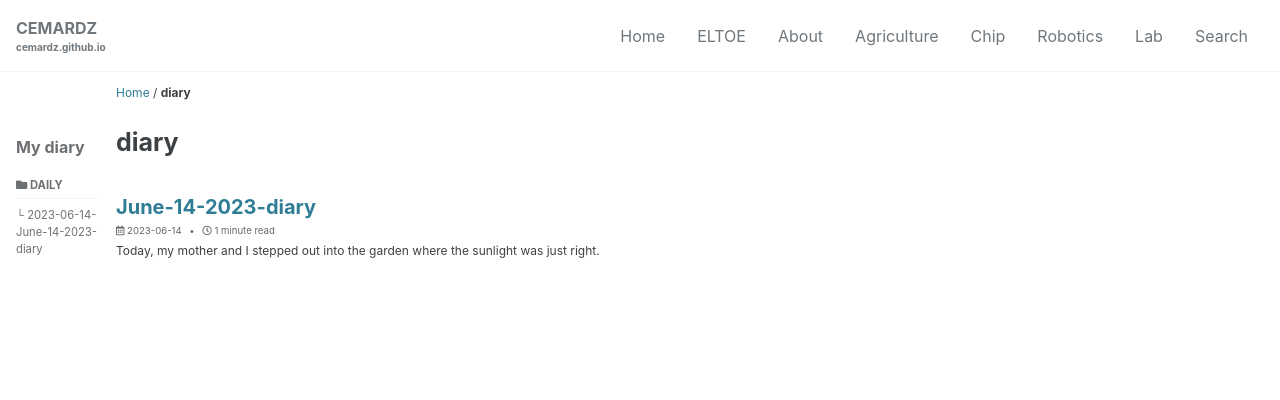
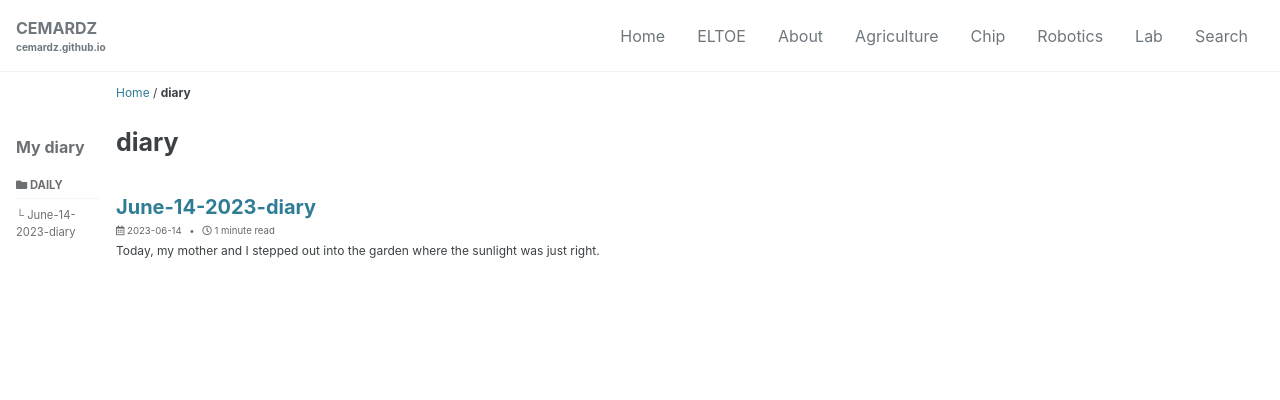
Before and after one commit to cemardz/cemardz.github.io, a Jekyll site: the page built from _pages/diary.md, in a window 1280 px wide. Shown: the top 400 px of the page. Built offline with Jekyll 4.4.1, drawn with Linux system fonts in a browser that asks for light colours; cached includes are drawn as plain includes; some web fonts are replaced.

Commit message:
Update navigation.yml

```diff
--- a/_data/navigation.yml
+++ b/_data/navigation.yml
@@ -103,6 +103,6 @@ sidebar-diary:
     url: /diary/daily/
     classes: wide
     children:
-      - title: "2023-06-14-June-14-2023-diary"
+      - title: "June-14-2023-diary"
         url: /diary/daily/2023-06-14-June-14-2023-diary/
         classes: wide
```
